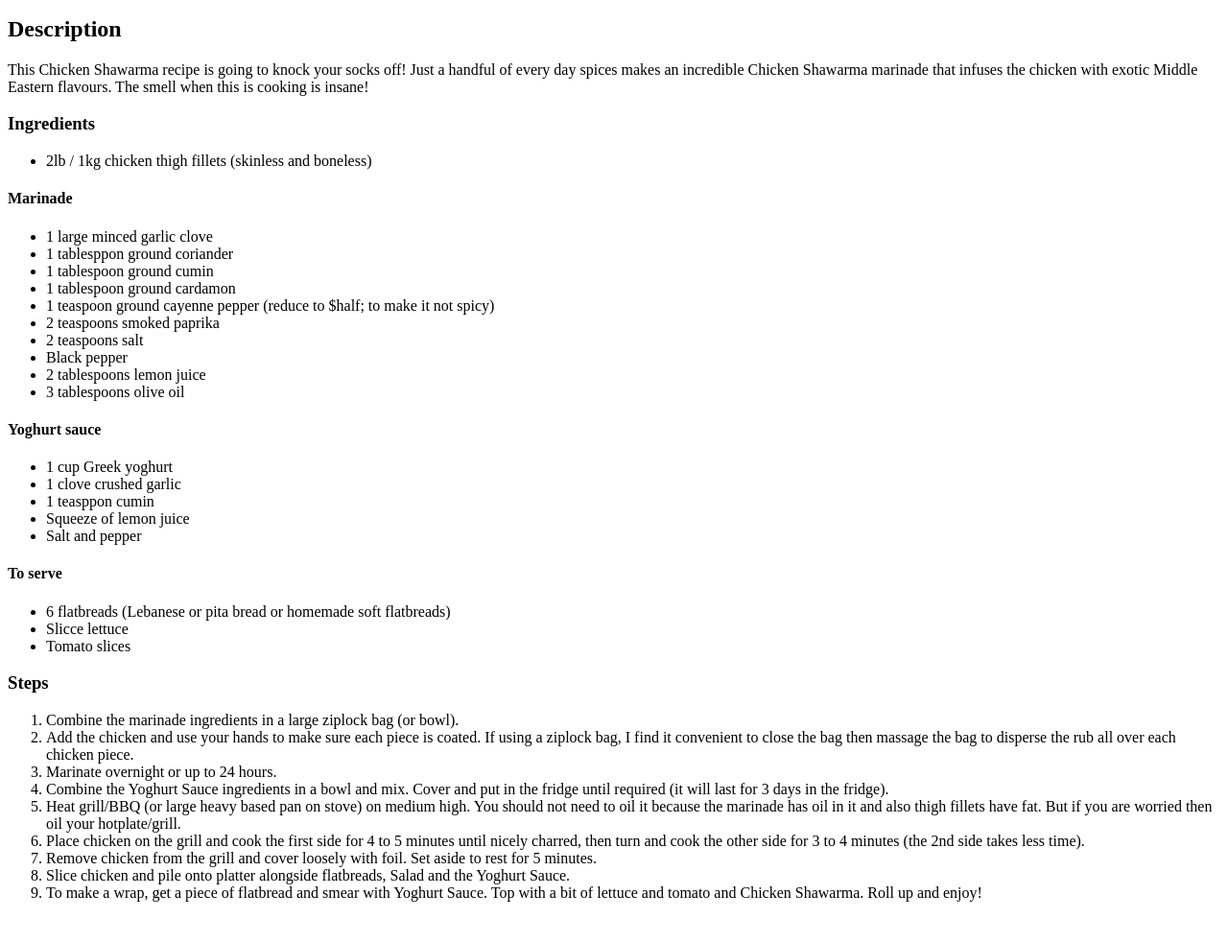
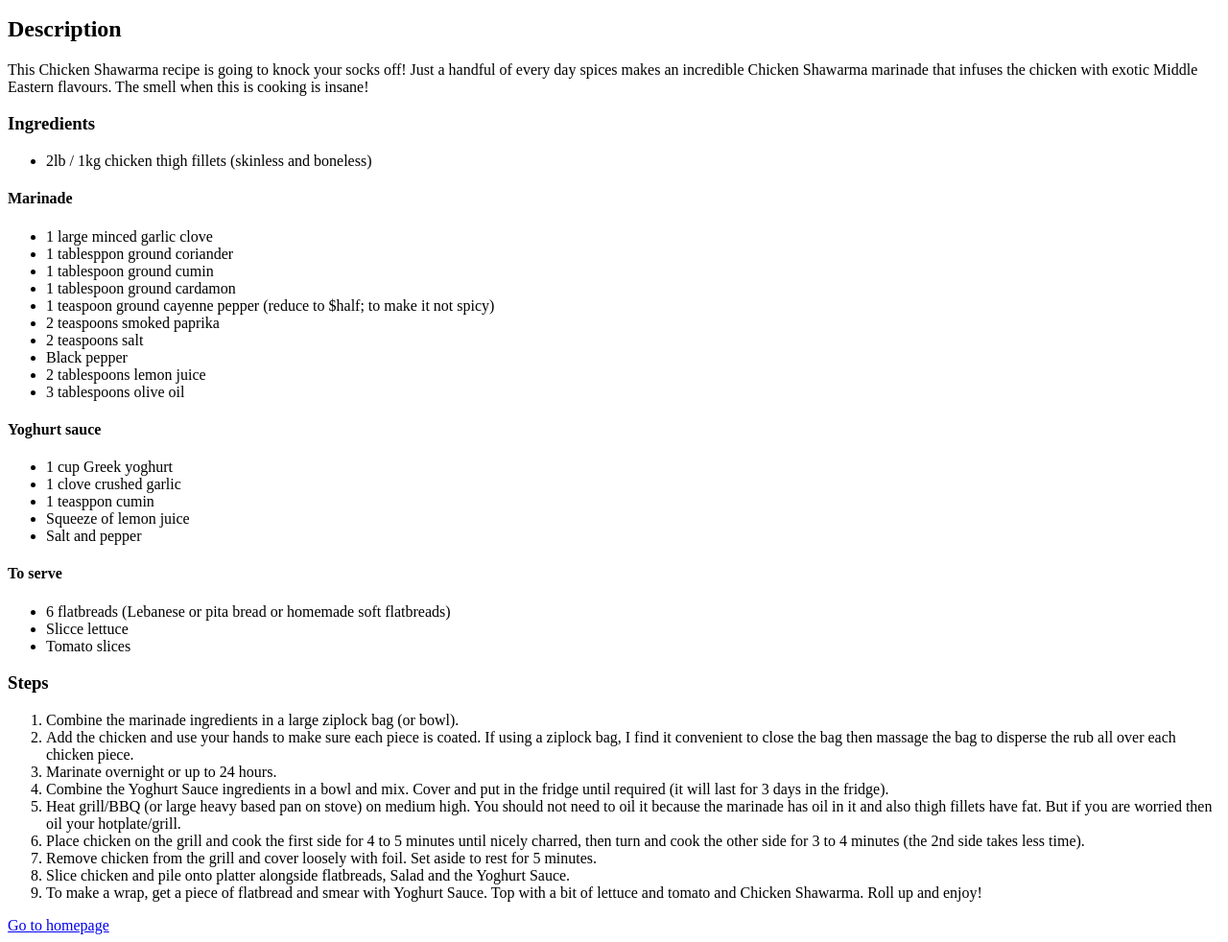
Before and after one commit to aczanbouah/odin-recipes, a plain HTML site: page recipes/chicken-shawarma.html in a window 1280 px wide. Shown: the part 101-1083 px from the top of the page at 96% size. Before the commit the page ends 1057 px from the top, so only its background shows below. Drawn offline with Linux system fonts and the light colour scheme.

Commit message:
Add navigation links for recipe pages

```diff
--- a/recipes/chicken-shawarma.html
+++ b/recipes/chicken-shawarma.html
@@ -93,5 +93,6 @@
         enjoy!
       </li>
     </ol>
+    <a href="../index.html">Go to homepage</a>
   </body>
 </html>
```
Also changed, not shown: recipes/classic-burger.html (+1 -0 lines), recipes/pepperoni-pizza.html (+1 -0 lines).
